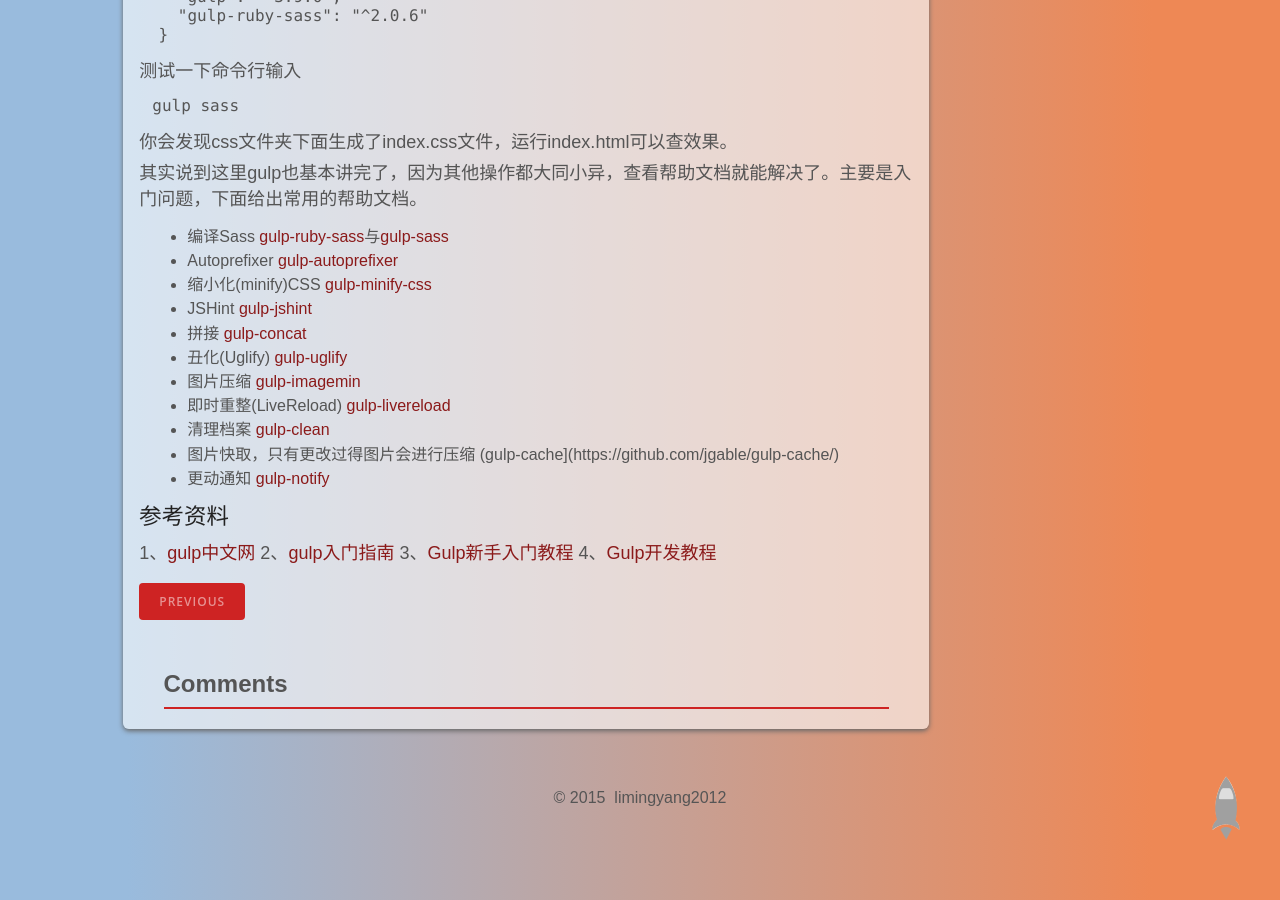
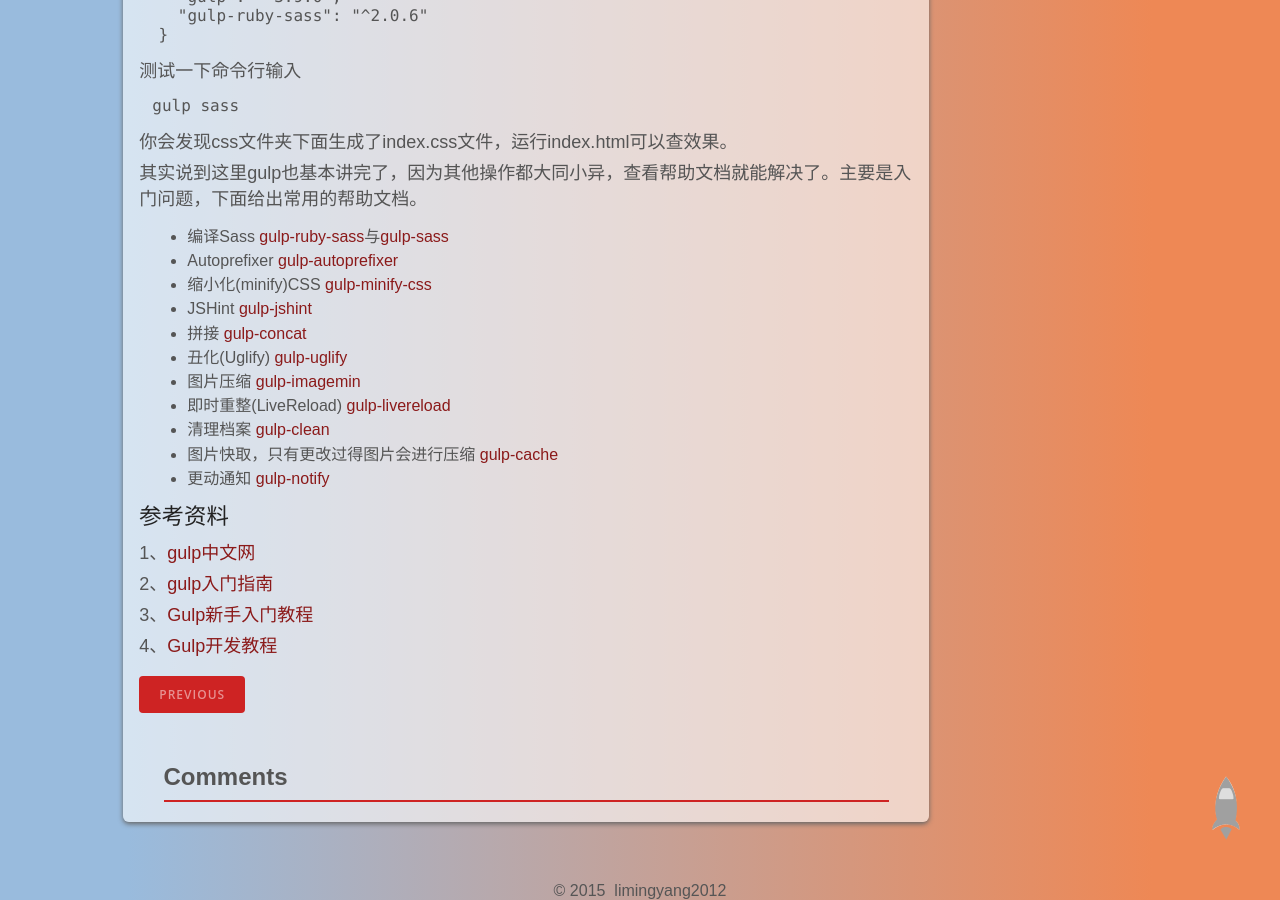
Before and after one commit to radenrecha/radenrecha.github.io, a Jekyll site: the page built from _posts/2015-12-27-gulp-start.md, in a window 1280 px wide and 900 px high, scrolled down 2128 px. Built offline with Jekyll 4.4.1, drawn with Linux system fonts in a browser that asks for light colours; comment, search, counter and statistics services are not loaded; a style sheet for code colours, icons or effects is not loaded.

Commit message:
修改下

```diff
--- a/_posts/2015-12-27-gulp-start.md
+++ b/_posts/2015-12-27-gulp-start.md
@@ -25,6 +25,7 @@
 
 [Node.js](http://nodejs.cn/)就是运行在服务端的 JavaScript。Node.js 是一个基于Chrome JavaScript 运行时建立的一个平台。Node.js是一个事件驱动I/O服务端JavaScript环境，基于Google的V8引擎，V8引擎执行Javascript的速度非常快，性能非常好。Gulp和所有插件都通过JavaScript编写并依托Node.js平台。作为前端工程师你最好了解简单的Node.js。
 
+
 下面提供一些Node.js的入门教程，当然你暂时不用去看，等你有足够的时间和精力的时候建议你去学习下：
 
 [Node初学者入门，一本全面的NodeJS教程](https://cnodejs.org/getstart)
@@ -39,6 +40,7 @@
 
 下面回到我们的重点gulp
 
+
 ###全局安装Gulp
 
 首先我们需要安装Node.js的环境这个就不介绍了。推荐[教程](http://www.runoob.com/nodejs/nodejs-install-setup.html)自己安装配置好。
@@ -48,6 +50,7 @@
 	npm install -g gulp
 
 就这么简单，安装好在继续后面的。
+
 
 ###使用Gulp
 
@@ -87,7 +90,9 @@
 
 当然如果自己临时使用时可以省去--save-dev的
 
+
 > 注意gulp-ruby-sass和gulp-sass的区别，前者需要需要ruby环境，需要生成临时目录和临时文件。因为之前使用的是gulp-sass这里使用gulp-ruby-sass玩玩。没有本质的区别。注意下就好了，当然了代码是有点区别的。[gulp-sass](https://github.com/dlmanning/gulp-sass)代码参考下这里的readme。其实都很简单的。
+
 
 我们可以看见project目录中生成了文件node_modules。而且project.json中引入了依赖
 
@@ -102,6 +107,7 @@
 
 你会发现css文件夹下面生成了index.css文件，运行index.html可以查效果。
 
+
 其实说到这里gulp也基本讲完了，因为其他操作都大同小异，查看帮助文档就能解决了。主要是入门问题，下面给出常用的帮助文档。
 
 
@@ -114,12 +120,15 @@
 * 图片压缩 [gulp-imagemin](https://github.com/sindresorhus/gulp-imagemin)
 * 即时重整(LiveReload) [gulp-livereload](https://github.com/vohof/gulp-livereload)
 * 清理档案 [gulp-clean](https://github.com/peter-vilja/gulp-clean)
-* 图片快取，只有更改过得图片会进行压缩 (gulp-cache](https://github.com/jgable/gulp-cache/)
+* 图片快取，只有更改过得图片会进行压缩 [gulp-cache](https://github.com/jgable/gulp-cache/)
 * 更动通知 [gulp-notify](https://github.com/mikaelbr/gulp-notify)
 
 
 ###参考资料
 1、[gulp中文网](http://www.gulpjs.com.cn/)
+
 2、[gulp入门指南](http://www.open-open.com/lib/view/open1417068223049.html)
+
 3、[Gulp新手入门教程](http://www.w3ctrain.com/2015/12/22/gulp-for-beginners/?hmsr=toutiao.io&utm_medium=toutiao.io&utm_source=toutiao.io)
+
 4、[Gulp开发教程](http://www.imooc.com/article/2364)
```
